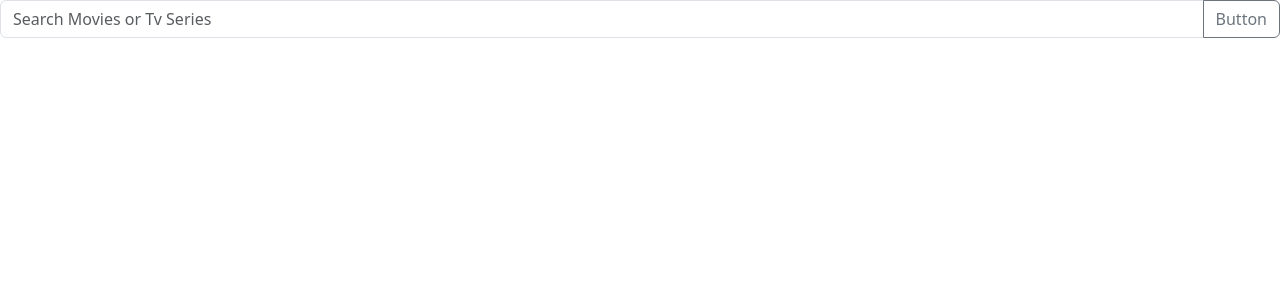
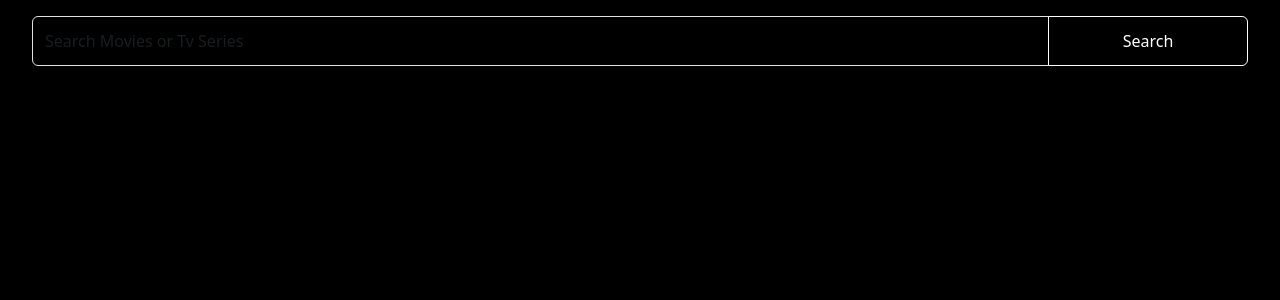
Before and after one commit to MartinaPerozzi/vite-boolflix, a Vue app: page / in a window 1280 px wide. Shown: the top 300 px of the page. Built offline with nearby package versions, Linux system fonts and the light colour scheme.

Commit message:
added style

```diff
--- a/src/App.vue
+++ b/src/App.vue
@@ -3,6 +3,7 @@ import axios from "axios";
 import AppHeader from "./components/AppHeader.vue";
 import AppMain from "./components/AppMain.vue";
 import { store } from "./data/store";
+import style from "./assets/scss/style.scss";
 
 export default {
   data() {
--- a/src/assets/scss/style.scss
+++ b/src/assets/scss/style.scss
@@ -6,4 +6,9 @@
 
 body {
     width: 100vw;
+    background-color: black;
 }
+
+img {
+    max-width: 100%;
+}
--- a/src/components/AppCard.vue
+++ b/src/components/AppCard.vue
@@ -9,6 +9,7 @@ export default {
         lang: String,
         vote: Number,
         pic: String,
+        overview: String,
     },
     stars: [],
 
@@ -37,13 +38,14 @@ export default {
                 <img :src="`https://image.tmdb.org/t/p/w342${pic}`" alt="Image Poster">
             </div>
             <div class="card-back d-flex flex-column">
-                <span> {{ title }} </span>
-                <span> {{ originalTitle }} </span>
+                <span> Titolo: {{ title }} </span>
+                <span> Titolo originale: {{ originalTitle }} </span>
                 <div> {{ lang }}
                     <!-- <img :src="`https://countryflagsapi.com/png/${lang}`" :alt="`Flag ${lang}`"> -->
                     <img :src="`https://flagsapi.com/${lang.toUpperCase()}/shiny/64.png`" :alt="`Flag ${lang}`">
                 </div>
-                <span> {{ vote }} </span>
+                <span> Voto: {{ vote }} </span>
+                <p> Overview: {{ overview }}</p>
             </div>
         </div>
     </div>
@@ -54,6 +56,7 @@ export default {
     width: 342px;
     height: 513px;
     perspective: 1000px;
+    color: white;
 
     .flip-inner {
         position: relative;
@@ -80,5 +83,21 @@ export default {
 
 .card-back {
     transform: rotateY(180deg);
+    padding: 1rem;
+
+    // Scroll per overview lunghe
+    p {
+        overflow-y: scroll;
+        scroll-behavior: auto;
+        scrollbar-width: none;
+
+        &::-webkit-scrollbar {
+            display: none;
+        }
+    }
+}
+
+.card-front img {
+    height: 100%;
 }
 </style>
--- a/src/components/AppHeader.vue
+++ b/src/components/AppHeader.vue
@@ -27,7 +27,7 @@ export default {
             <input type="text" class="form-control" placeholder="Search Movies or Tv Series"
                 @submit.prevent="$emit('on_search', 'searchedValue')" aria-label="Search" aria-describedby="button-addon2"
                 v-model="store.searchedValue" @keyup="search()">
-            <button class="btn btn-outline-secondary" type="button" id="button-addon2" @click="search()">Button</button>
+            <button class="btn btn-outline-secondary" type="button" id="button-addon2" @click="search()">Search</button>
         </div>
     </header>
 </template>
@@ -35,5 +35,26 @@ export default {
 <style lang="scss" scoped>
 header {
     width: 100%;
+    padding: 1rem 2rem;
+
+    .input-group {
+        input {
+            height: 50px;
+            background-color: black;
+            color: white;
+        }
+
+        button {
+            border: 1px solid white;
+            color: white;
+            width: 200px;
+
+            &:hover {
+                background-color: rgb(201, 236, 226);
+                color: black;
+            }
+        }
+
+    }
 }
 </style>
--- a/src/components/AppMain.vue
+++ b/src/components/AppMain.vue
@@ -18,9 +18,10 @@ export default {
 <template>
     <div class="card-container">
         <AppCard v-for="movie in store.movies" :key="movie.id" :title="movie.title" :originalTitle="movie.original_title"
-            :lang="movie.original_language" :vote="movie.vote_average" :pic="movie.poster_path" class="me-2 mb-2" />
+            :lang="movie.original_language" :vote="movie.vote_average" :pic="movie.poster_path" class="me-2 mb-2"
+            :overview="movie.overview" />
         <AppCard v-for="serie in store.series" :key="serie.id" :title="serie.title" :originalTitle="serie.original_title"
-            :lang="serie.original_language" :vote="serie.vote_average" :pic="serie.poster_path" />
+            :lang="serie.original_language" :vote="serie.vote_average" :pic="serie.poster_path" class="me-2 mb-2" />
 
     </div>
 </template>
@@ -31,7 +32,5 @@ export default {
     flex-wrap: wrap;
     overflow: auto;
     margin: 1rem;
-
-
 }
 </style>
```
